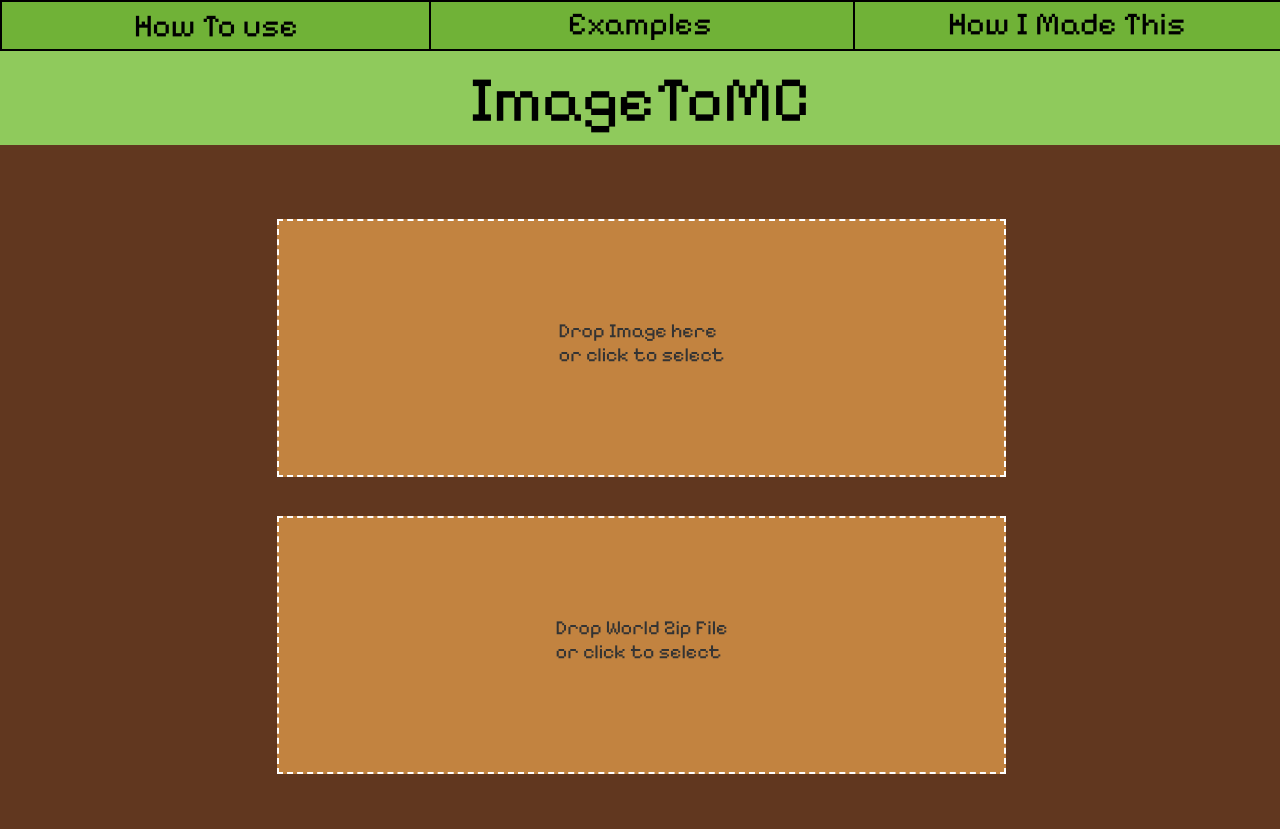
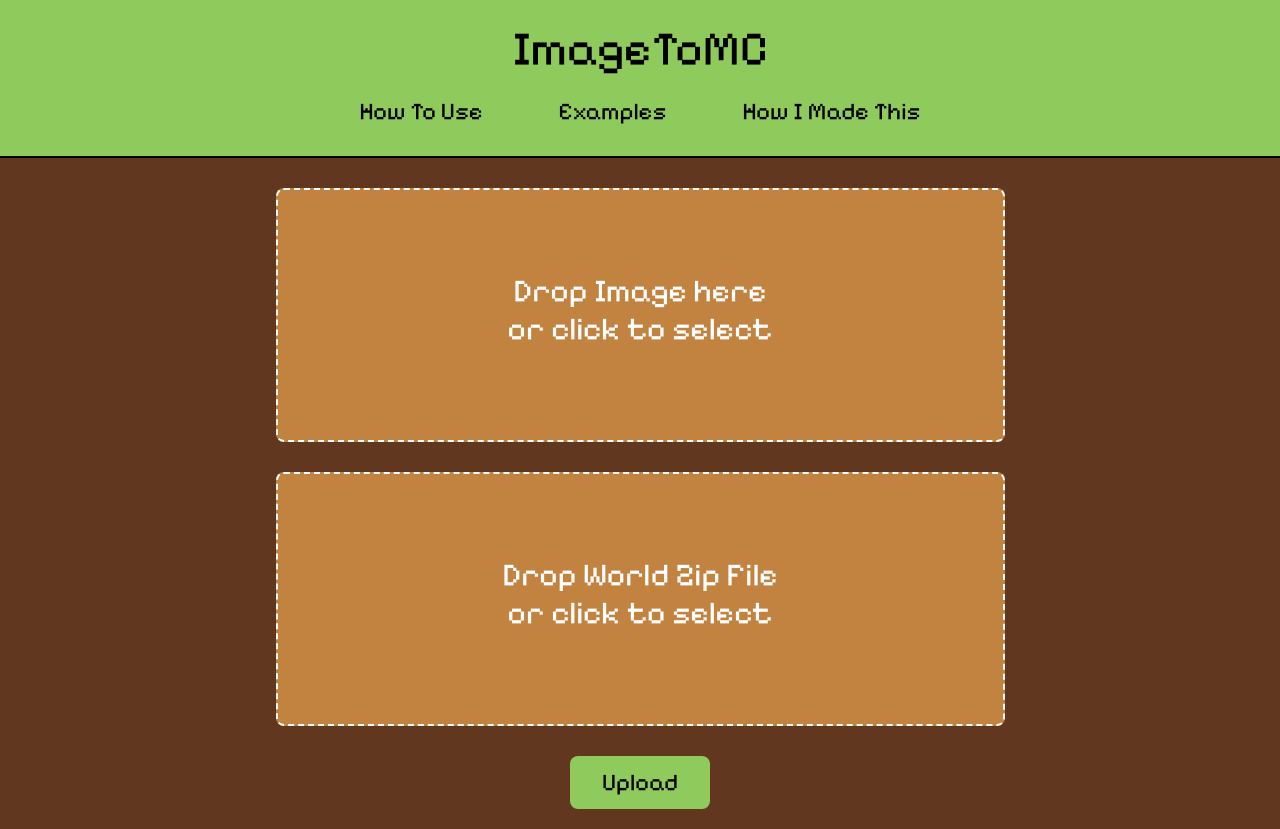
Before and after one commit to asvinod/ImageToMC, a Flask app: page / in a window 1280 px wide. Before the commit the page ends 774 px from the top, so only its background shows below. Run offline with Flask 3, Linux system fonts and the light colour scheme; some libraries are stand-ins or nearby versions.

Commit message:
More UI changes, added examples page

```diff
--- a/csv/filtered_blocks_cleaned.csv
+++ b/csv/filtered_blocks_cleaned.csv
@@ -4,7 +4,7 @@ ice,140,181,252
 red_terracotta,143,61,46
 orange_concrete,224,97,0
 dead_brain_coral_block,124,117,114
-slime_block,0,0,2
+slime_block,118,198,98
 loom,145,101,72
 gray_concrete_powder,76,81,84
 pink_wool,237,141,172
--- a/flask_app/app.py
+++ b/flask_app/app.py
@@ -86,6 +86,10 @@ def upload():
 def get_file(filename):
     return send_from_directory(app.config['UPLOAD_FOLDER'], filename)
 
+@app.route('/examples')
+def get_examples():
+    return render_template('examples.html')
+
 # Run the Flask app in debug mode if this script is executed directly
 if __name__ == "__main__":
-    app.run(debug=True)
+    app.run(port=8000, debug=True)
--- a/flask_app/getblock.py
+++ b/flask_app/getblock.py
@@ -7,7 +7,6 @@ def dist(p1, p2):
 # Function to get the closest block based on RGB distance
 def fetchblock(target, blocks):
     def distance(pair):
-        #print(pair)
         return dist(pair[0], target)
 
     # Find and return the block with the closest RGB match
--- a/flask_app/templates/index.html
+++ b/flask_app/templates/index.html
@@ -3,152 +3,197 @@
 <head>
   <meta charset="UTF-8">
   <title>Image to Minecraft World</title>
-    <!-- Google Fonts for Pixelify Sans -->
   <link href="https://fonts.googleapis.com/css2?family=Pixelify+Sans:wght@400&display=swap" rel="stylesheet">
   <style>
     body {
       margin: 0;
       padding: 0;
+      background: #61371F;
+      font-family: 'Pixelify Sans', sans-serif;
     }
-        .pixelify {
-            font-family: 'Pixelify Sans', sans-serif;
-            font-weight: 400;
-            word-wrap: break-word;
+
+    .header {
+      background: #8FCA5C;
+      padding: 20px 0;
+      text-align: center;
+      border-bottom: 2px solid black;
     }
-        .title {
+
+    .header-title {
+      font-size: 48px;
       color: black;
-            font-size: 64px;
+      margin-bottom: 10px;
     }
-        .subtitle {
-            color: rgba(0, 0, 0, 0.5);
-            font-size: 32px;
+
+    .menu-bar {
+      display: flex;
+      justify-content: center;
+      gap: 40px;
     }
-        .menu {
+
+    .menu-item {
       color: black;
-            font-size: 32px;
+      font-size: 24px;
+      text-decoration: none;
+      padding: 8px 16px;
+      cursor: pointer;
+      border: 2px solid transparent;
     }
+
+    .menu-item:hover {
+      background: #70B237;
+      border-radius: 6px;
+      color: white;
+    }
+
     .drop-label {
       color: white;
-            font-size: 64px;
+      font-size: 32px;
+      border: 2px dashed #fff;
+      display: flex;
+      flex-direction: column;
+      align-items: center;
+      justify-content: center;
+      cursor: pointer;
+      transition: background 0.2s;
     }
-        .upload-form {
+    .drop-label span {
+      text-align: center;
+    }
+    .upload-box {
+      width: 725px;
+      height: 250px;
+      background: #C28340;
+      margin: 30px auto;
+      border-radius: 8px;
+      overflow: hidden;
+    }
+    .submit-btn {
+      background: #8FCA5C;
+      border: none;
+      padding: 12px 32px;
+      border-radius: 8px;
+      font-size: 24px;
+      cursor: pointer;
+      margin: 20px auto;
+      display: block;
+      font-family: 'Pixelify Sans', sans-serif;
+    }
+    .submit-btn:hover {
+      background: #70B237;
+    }
+    .result-btn {
+      background: #35701a;
+      color: white;
+      font-size: 22px;
+      padding: 14px 36px;
+      border-radius: 8px;
+      text-decoration: none;
+      display: inline-block;
+      margin: 20px auto;
+      font-family: 'Pixelify Sans', sans-serif;
+    }
+    .result-btn:hover {
+      background: #285415;
+    }
+
+    #howtoModal {
+      display: none;
+      position: fixed;
+      z-index: 1000;
+      left: 0;
+      top: 0;
+      width: 100vw;
+      height: 100vh;
+      background: rgba(0,0,0,0.5);
+    }
+    #howtoModal .modal-content {
+      background: url('/static/grassblock.jpg') center/cover no-repeat;
+      margin: 10% auto;
+      width: 350px;
+      height: 350px;
+      border-radius: 16px;
+      position: relative;
+      box-shadow: 0 4px 24px rgba(0,0,0,0.3);
+    }
+    #howtoModal .inner-box {
+      background: rgba(255,255,255,0.85);
+      border-radius: 12px;
       position: absolute;
-            left: 385px;
-            top: 340px;
-            width: 510px;
-            background: rgba(0,0,0,0.05);
-            padding: 32px 24px;
-            border-radius: 16px;
-            box-shadow: 0 4px 24px rgba(0,0,0,0.08);
-            z-index: 10;
+      top: 25px;
+      left: 25px;
+      right: 25px;
+      bottom: 25px;
+      padding: 20px;
+      overflow-y: auto;
+      box-sizing: border-box;
     }
-        .upload-form label {
+    #howtoModal .close {
+      position: absolute;
+      top: 10px;
+      right: 16px;
+      cursor: pointer;
       font-size: 20px;
       color: #333;
-            font-family: 'Pixelify Sans', sans-serif;
-        }
-        .upload-form input[type="file"] {
-            margin-bottom: 16px;
-        }
-        .upload-form input[type="submit"] {
-            font-family: 'Pixelify Sans', sans-serif;
-            font-size: 20px;
-            background: #8FCA5C;
-            border: none;
-            padding: 10px 24px;
-            border-radius: 8px;
-            cursor: pointer;
-        }
-        .upload-form input[type="submit"]:hover {
-            background: #70B237;
-        }
-        .upload-status {
-            position: absolute;
-            left: 385px;
-            top: 500px;
-            width: 510px;
-            background: rgba(0,0,0,0.03);
-            padding: 16px 24px;
-            border-radius: 12px;
-            font-family: 'Pixelify Sans', sans-serif;
-            font-size: 18px;
     }
   </style>
 </head>
 <body>
-    <div style="width: 100vw; height: 100vh; position: relative; background: rgba(97, 55, 31); overflow: hidden">
-        <div style="width: 1280px; height: 98px; left: 0px; top: 47px; position: absolute; background: #8FCA5C"></div>
-        <div class="pixelify title" style="width: 341px; height: 75px; left: 469px; top: 61px; position: absolute;">ImageToMC<br/></div>
-        <div class="pixelify subtitle" style="left: 85px; top: 5px; position: absolute;">How To use (Mac)</div>
-        <div style="width: 426px; height: 47px; left: 427px; top: 0px; position: absolute; background: #70b237; border: 2px black solid"></div>
-        <a href = "https://github.com/asvinod/ImageToMC" target="_blank">
-            <div style="width: 427px; height: 47px; left: 853px; top: 0px; position: absolute; background: #70B237; border: 2px black solid"></div>
-        </a>
-        <div style="width: 427px; height: 47px; left: 0px; top: 0px; position: absolute; cursor: pointer; background: #70b237; border: 2px black solid"; cursor:pointer;" onclick="document.getElementById('howtoModal').style.display='block'">
-            <div class="pixelify menu" style="left: 132px; top: 5px; position: absolute; cursor: pointer;">How To use </div>
+  <div class="header">
+    <div class="header-title">ImageToMC</div>
+    <div class="menu-bar">
+      <div class="menu-item" onclick="document.getElementById('howtoModal').style.display='block'">How To Use</div>
+      <a href="{{ url_for('get_examples') }}" target="_blank" class="menu-item">Examples</a>
+      <a href="https://github.com/asvinod/ImageToMC" target="_blank" class="menu-item">How I Made This</a>
+    </div>
   </div>
 
-        <div id="howtoModal" style="display:none; position:fixed; z-index:1000; left:0; top:0; width:100vw; height:100vh; background:rgba(0,0,0,0.5);">
-                                    <div style="background: url('/static/grassblock.jpg') center center / cover no-repeat; margin:10% auto; padding:0; border-radius:16px; width:350px; height:350px; position:relative; box-shadow:0 4px 24px rgba(0,0,0,0.3);">
-                                            <span onclick="document.getElementById('howtoModal').style.display='none'"
-                                                    style="position:absolute; top:10px; right:16px; cursor:pointer; font-size:20px; color:#333; z-index:2;">&times;</span>
-                                            <div style="background: rgba(255,255,255,0.85); border-radius: 12px; position: absolute; top: 25px; left: 25px; right: 25px; bottom: 25px; padding: 20px; z-index: 1; overflow-y: auto; box-sizing: border-box;">
-                                                <ol style="font-family: 'Courier', sans-serif; margin:0; padding-left:1.2em;">
-                                                    <li style="margin-bottom: 4px;">If you are creating your own world, select that world, and click &quot;Edit&quot;</li>
-                                                    <li style="margin-bottom: 4px;">Click &quot;Open World Folder&quot;</li>
-                                                    <li style="margin-bottom: 4px;">Compress your world</li>
-                                                    <li style="margin-bottom: 4px;">Drag image on top box</li>
-                                                    <li style="margin-bottom: 4px;">Drag zip file on bottom box</li>
-                                                    <li style="margin-bottom: 4px;">Download ZIP file, place into World Folder</li>
-                                                    <li style="margin-bottom: 4px;">Unzip, and reload Select World (click Back and &quot;Single Player&quot; if you need to)</li>
+  <form method="POST" enctype="multipart/form-data">
+    {{ form.hidden_tag() }}
+    <label for="photo-input" id="image-drop-area" class="upload-box drop-label">
+      <span id="image-drop-text">Drop Image here<br/>or click to select</span>
+      {{ form.photo(class_='file-input', id='photo-input', style='display:none') }}
+      <span id="image-file-name" style="font-size: 20px; color: #fff; margin-top: 10px;"></span>
+    </label>
+    <label for="world-input" id="world-drop-area" class="upload-box drop-label">
+      <span id="world-drop-text">Drop World Zip File<br/>or click to select</span>
+      {{ form.world(class_='file-input', id='world-input', style='display:none') }}
+      <span id="world-file-name" style="font-size: 20px; color: #fff; margin-top: 10px;"></span>
+    </label>
+    {{ form.submit(class_='submit-btn') }}
+  </form>
+
+  {% if modified_world_url %}
+  <a href="{{ modified_world_url }}" class="result-btn">Download Modified World</a>
+  {% endif %}
+
+  <div id="howtoModal">
+    <div class="modal-content">
+      <span class="close" onclick="document.getElementById('howtoModal').style.display='none'">&times;</span>
+      <div class="inner-box">
+        <ol style="font-family: 'Courier', monospace;">
+          <li>If you are creating your own world, select that world, and click "Edit"</li>
+          <li>Click "Open World Folder"</li>
+          <li>Compress your world</li>
+          <li>Drag image on top box</li>
+          <li>Drag zip file on bottom box</li>
+          <li>Download ZIP file, place into World Folder</li>
+          <li>Unzip, and reload Select World (click Back and "Single Player" if you need to)</li>
         </ol>
       </div>
     </div>
   </div>
 
-        <div class="pixelify menu" style="left: 568px; top: 5px; position: absolute;">Examples<br/></div>
-        <a href="https://github.com/asvinod/ImageToMC" target="_blank" style="left: 948px; top: 5px; position: absolute; text-decoration: none;">
-            <div class="pixelify menu">How I Made This</div>
-        </a>
-
-        <!-- Upload Form with custom file drop areas -->
-        <form class="upload-form" method="POST" enctype="multipart/form-data" style="background: none; box-shadow: none; padding: 0; border-radius: 0; left: 0; top: 0; width: 100vw; position: static;">
-            {{ form.hidden_tag() }}
-            <!-- Image Upload Box -->
-            <label for="photo-input" id="image-drop-area" class="pixelify drop-label" style="width: 725px; height: 254px; left: 277px; top: 219px; position: absolute; background: #C28340; display: flex; align-items: center; justify-content: center; flex-direction: column; cursor: pointer; border: 2px dashed #fff; transition: background 0.2s;">
-                <span id="image-drop-text">Drop Image here<br/>or click to select</span>
-                {{ form.photo(class_='file-input', id='photo-input', style='display:none') }}
-                <span id="image-file-name" style="font-size: 20px; color: #fff; margin-top: 10px;"></span>
-            </label>
-            <!-- World Upload Box -->
-            <label for="world-input" id="world-drop-area" class="pixelify drop-label" style="width: 725px; height: 254px; left: 277px; top: 516px; position: absolute; background: #C28340; display: flex; align-items: center; justify-content: center; flex-direction: column; cursor: pointer; border: 2px dashed #fff; transition: background 0.2s;">
-                <span id="world-drop-text">Drop World Zip File<br/>or click to select</span>
-                {{ form.world(class_='file-input', id='world-input', style='display:none') }}
-                <span id="world-file-name" style="font-size: 20px; color: #fff; margin-top: 10px;"></span>
-            </label>
-            <div style="width: 100vw; display: flex; justify-content: center; position: absolute; left: 0; top: 800px;">
-                <p>{{ form.submit(class_='pixelify', style='font-size: 24px; background: #8FCA5C; border: none; padding: 12px 32px; border-radius: 8px; cursor: pointer;') }}</p>
-            </div>
-        </form>
-
   <script>
-        // Helper for drag-and-drop and file name display
     function setupDropArea(dropAreaId, inputId, fileNameId, dropTextId) {
       const dropArea = document.getElementById(dropAreaId);
       const fileInput = document.getElementById(inputId);
       const fileName = document.getElementById(fileNameId);
-            const dropText = document.getElementById(dropTextId);
 
-            // Show file name when selected
       fileInput.addEventListener('change', function() {
-                if (fileInput.files.length > 0) {
-                    fileName.textContent = fileInput.files[0].name;
-                } else {
-                    fileName.textContent = '';
-                }
+        fileName.textContent = fileInput.files.length > 0 ? fileInput.files[0].name : '';
       });
 
-            // Drag events
       dropArea.addEventListener('dragover', function(e) {
         e.preventDefault();
         dropArea.style.background = '#b88a3a';
@@ -169,12 +214,5 @@
     setupDropArea('image-drop-area', 'photo-input', 'image-file-name', 'image-drop-text');
     setupDropArea('world-drop-area', 'world-input', 'world-file-name', 'world-drop-text');
   </script>
-
-        <div id="result-buttons" style="width: 100vw; display: flex; flex-direction: column; align-items: center; position: absolute; left: 0; top: 880px; gap: 16px;">
-            {% if modified_world_url %}
-            <a href="{{ modified_world_url }}" class="pixelify result-btn" style="background: #35701a; color: #fff; font-size: 22px; padding: 14px 36px; border-radius: 8px; text-decoration: none; margin-top: 0; display: inline-block; border: none; text-align: center;">Download Modified World</a>
-            {% endif %}
-        </div>
-    </div>
 </body>
 </html>
```
Also changed, not shown: flask_app/templates/examples.html (added, +96 -0 lines), 1 other file. Lines whose indentation alone changed are shown as unchanged.
